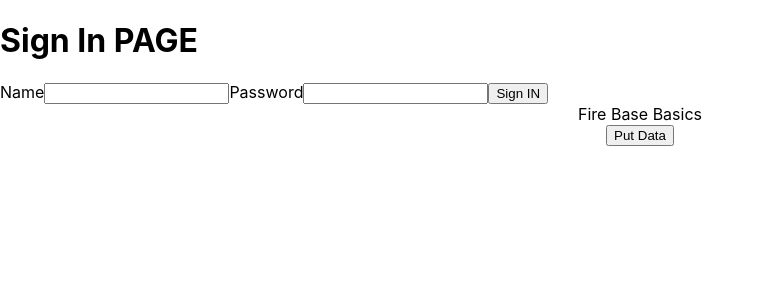
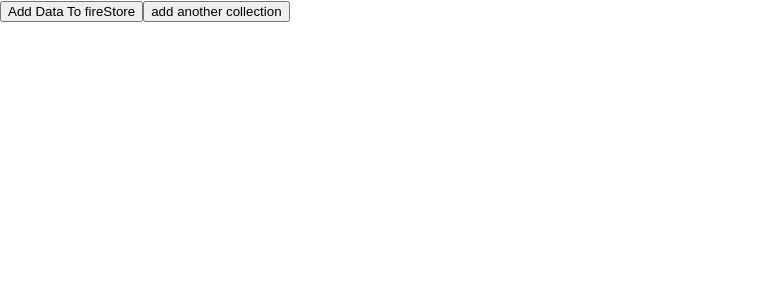
Before and after one commit to kuldip-0611/firebase-tutorial, a React (Create React App) app: page / in a window 1280 px wide. Shown: the top 300 px of the page, without its empty margins (0-765 px from the left). Built offline with nearby package versions, Linux system fonts and the light colour scheme; no server answers.

Commit message:
write data in fireStore

```diff
--- a/src/App.js
+++ b/src/App.js
@@ -1,46 +1,62 @@
 
 import './App.css';
+import {getFirestore,collection,addDoc} from 'firebase/firestore'
 // import { useFirebase } from './context/Firebase';
 // import { useState } from 'react';
-import { getAuth, createUserWithEmailAndPassword ,onAuthStateChanged,signOut} from 'firebase/auth';
+// import { getAuth, createUserWithEmailAndPassword ,onAuthStateChanged,signOut} from 'firebase/auth';
 import { app } from './firebase';
-import Signup from './pages/Signup';
-import Signin from './pages/Signin';
-import { useEffect,useState } from 'react';
+// import Signup from './pages/Signup';
+// import Signin from './pages/Signin';
+// import { useEffect,useState } from 'react';
 
-const auth = getAuth(app);
+// const auth = getAuth(app);
+
+
+const fireStore = getFirestore(app);
+
+const writeData =async  ()=>{
+  const result = await addDoc(collection(fireStore,'cities'),{
+    name:'bhavnagar',
+    state:'gujarat',
+    country:'india'
+  })
+  console.log(result)
+}
+const addAnotherData = async ()=>{
+  const result = await addDoc(collection(fireStore,'cities/BdGS66ACAC0KsOc2VDiD/food'),{
+    food:'gathiya'
+  })
+}
+
+
+function App() {
+  // const [user,setUser] = useState(null);
+
+  // const [email, setEmail] = useState('');
+  // const [password, setPassword] = useState('');
+  // const firebase = useFirebase()
+  // useEffect(()=>{
+  //   onAuthStateChanged(auth,(user)=>{
+  //     if(user){
+  //       setUser(user)
+
+  //     }
+  //     else{
+  //       setUser(null)
+  //     }
+  //   })
+  // })
 
 
 
 
-
-function App() {
-  const [user,setUser] = useState(null);
-  // const [email, setEmail] = useState('');
-  // const [password, setPassword] = useState('');
-  // const firebase = useFirebase()
-  useEffect(()=>{
-    onAuthStateChanged(auth,(user)=>{
-      if(user){
-        setUser(user)
-
-      }
-      else{
-        setUser(null)
-      }
-    })
-  })
-
-
-
-
-  const signup = () => {
-    createUserWithEmailAndPassword(
-      auth,
-      "pandyakuldip2001@gmail.com",
-      "Kuldip@0611")
-      .then(value => console.log(value));
-  }
+  // const signup = () => {
+  //   createUserWithEmailAndPassword(
+  //     auth,
+  //     "pandyakuldip2001@gmail.com",
+  //     "Kuldip@0611")
+  //     .then(value => console.log(value));
+  // }
 
   // if(user === null){
   //  <>
@@ -51,20 +67,22 @@ function App() {
 
   return (
     <>
-    {user ? <h1> {user.email}  <button onClick={()=>signOut(auth)}>Logout</button> </h1> : <Signin />}
+      <button onClick={writeData}>Add Data To fireStore</button>
+      <button onClick={addAnotherData} > add another collection </button>
+    {/* {user ? <h1> {user.email}  <button onClick={()=>signOut(auth)}>Logout</button> </h1> : <Signin />}
     <div className="App">
       <div>
         Fire Base Basics
       </div>
       <div className="btn">
         <button onClick={signup} >Put Data</button>
-      </div>
+      </div> */}
 
       {/* <h1>{user.email}</h1> */}
 
 
 
-    </div>
+    {/* </div> */}
 
     {/* <lable>Name</lable>
     <input type="email" value={email} onChange={e=>setEmail(e.target.value)}/>
```
